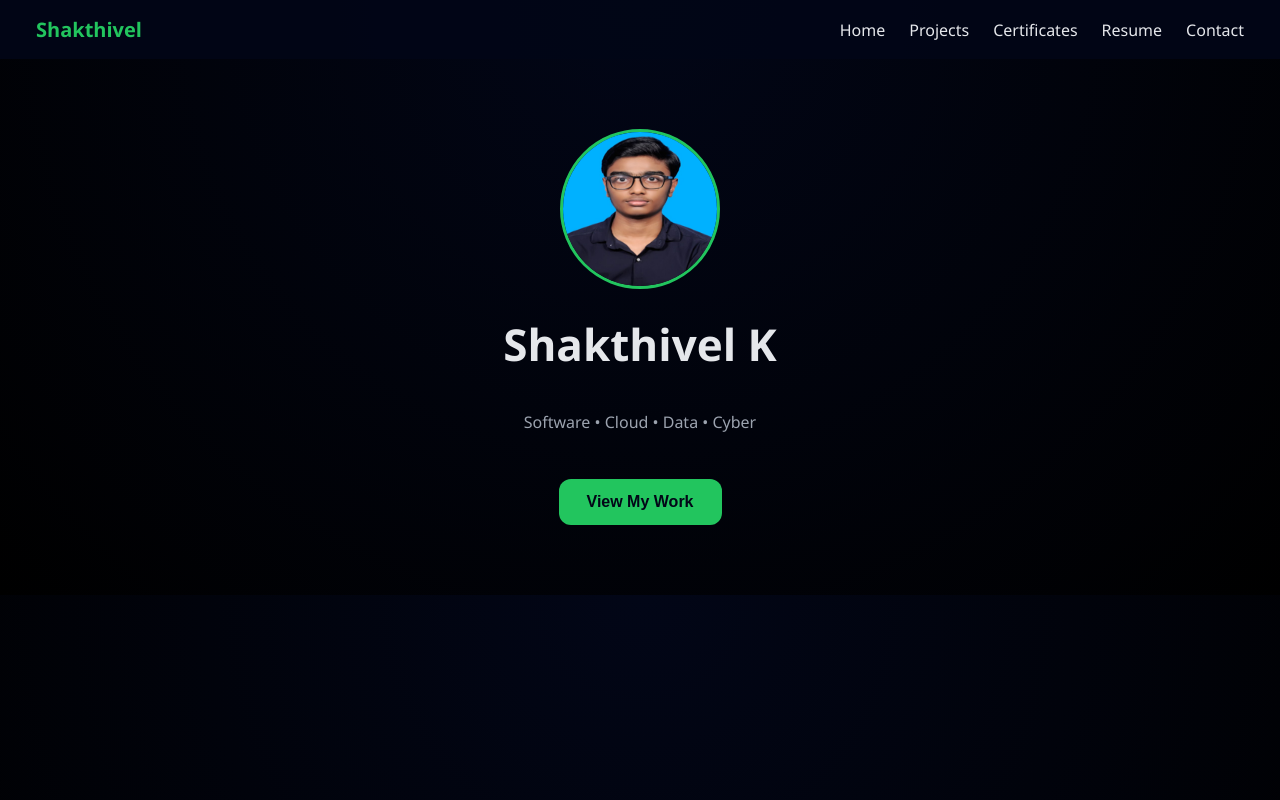
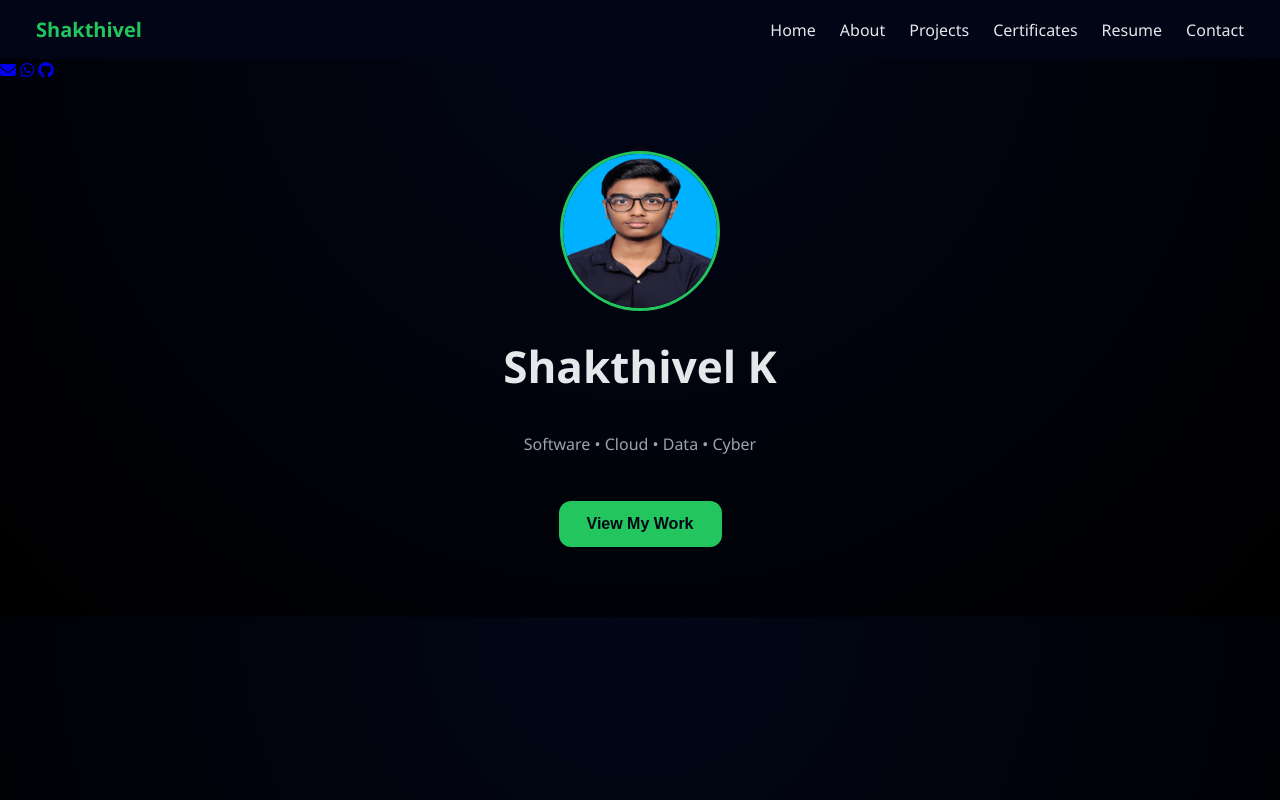
Before and after one commit to Shakthivel29/Shakthivel29.github.io, a plain HTML site: page index.html in a window 1280 px wide. Drawn offline with Linux system fonts and the light colour scheme.

Commit message:
Update index.html

```diff
--- a/index.html
+++ b/index.html
@@ -1,20 +1,22 @@
 <!DOCTYPE html>
 <html lang="en">
 <head>
-  <meta charset="UTF-8" />
+  <meta charset="UTF-8">
   <title>Shakthivel | Portfolio</title>
-  <meta name="viewport" content="width=device-width, initial-scale=1.0" />
-  <link rel="stylesheet" href="style.css" />
+  <meta name="viewport" content="width=device-width, initial-scale=1.0">
+  <link rel="stylesheet" href="style.css">
 
   <!-- Icons -->
   <link rel="stylesheet" href="https://cdnjs.cloudflare.com/ajax/libs/font-awesome/6.5.0/css/all.min.css">
 </head>
 <body>
 
+<!-- NAVBAR -->
 <nav class="navbar">
   <div class="logo" onclick="navigate('/')">Shakthivel</div>
   <ul>
     <li onclick="navigate('/')">Home</li>
+    <li onclick="navigate('/about')">About</li>
     <li onclick="navigate('/projects')">Projects</li>
     <li onclick="navigate('/certificates')">Certificates</li>
     <li onclick="navigate('/resume')">Resume</li>
@@ -22,6 +24,14 @@
   </ul>
 </nav>
 
+<!-- FLOATING ICONS -->
+<div class="floating-icons">
+  <a href="mailto:shakthivel2k4@gmail.com" title="Email"><i class="fas fa-envelope"></i></a>
+  <a href="https://wa.me/917305828508" target="_blank" title="WhatsApp"><i class="fab fa-whatsapp"></i></a>
+  <a href="https://github.com/Shakthivel29" target="_blank" title="GitHub"><i class="fab fa-github"></i></a>
+</div>
+
+<!-- APP ROOT -->
 <main id="app" class="page"></main>
 
 <script src="app.js"></script>
```
